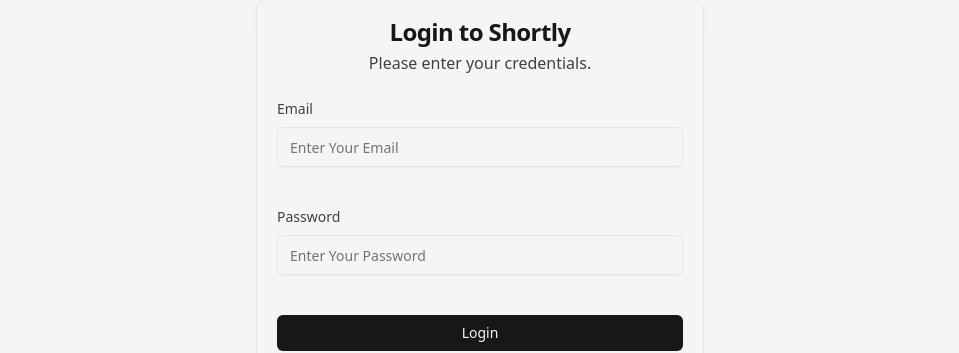
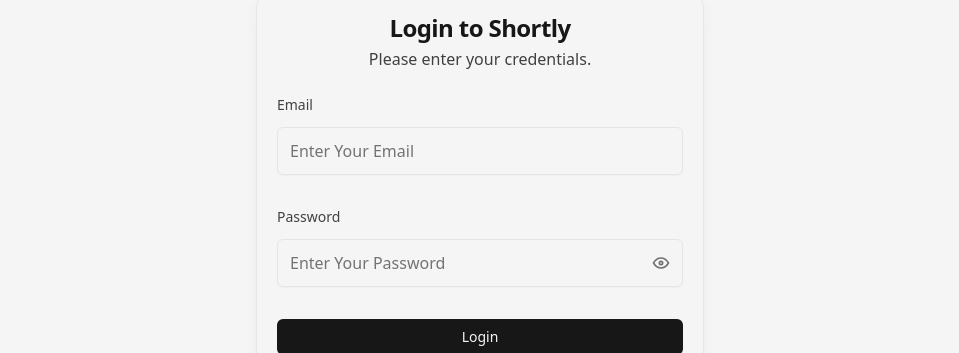
Before and after one commit to asius09/shortly, a Next.js app: page /login in a window 1280 px wide. Shown: the part 144-497 px from the top of the page, without its empty margins (160-1119 px from the left). Built offline with nearby package versions, Linux system fonts and the light colour scheme.

Commit message:
style: correct the input

```diff
--- a/src/components/ui/Input.tsx
+++ b/src/components/ui/Input.tsx
@@ -1,6 +1,7 @@
 "use client";
 import { cn } from "@/utils/cn";
-import { useRef, useEffect } from "react";
+import { useRef, useEffect, useState } from "react";
+import { IconEye, IconEyeOff } from "@tabler/icons-react";
 
 type InputBaseProps = {
   label?: string;
@@ -10,9 +11,10 @@
 };
 
 type InputProps =
-  | (React.InputHTMLAttributes<HTMLInputElement> &
+  | (Omit<React.InputHTMLAttributes<HTMLInputElement>, "type"> &
       InputBaseProps & {
         as?: "input";
+        type?: React.InputHTMLAttributes<HTMLInputElement>["type"];
         autoResize?: never;
       })
   | (React.TextareaHTMLAttributes<HTMLTextAreaElement> &
@@ -31,11 +33,20 @@
   ...props
 }: InputProps) => {
   const textareaRef = useRef<HTMLTextAreaElement>(null);
+  const [showPassword, setShowPassword] = useState(false);
 
-  // Extract value and placeholder from props
-  const { value, placeholder, ...restProps } = props as
-    | React.InputHTMLAttributes<HTMLInputElement>
-    | React.TextareaHTMLAttributes<HTMLTextAreaElement>;
+  // Extract value, placeholder, and type from props safely
+  let value: any, placeholder: any, type: any, restProps: any;
+  if (as === "textarea") {
+    ({ value, placeholder, ...restProps } =
+      props as React.TextareaHTMLAttributes<HTMLTextAreaElement>);
+    type = undefined;
+  } else {
+    ({ value, placeholder, type, ...restProps } = props as Omit<
+      React.InputHTMLAttributes<HTMLInputElement>,
+      "type"
+    > & { type?: React.InputHTMLAttributes<HTMLInputElement>["type"] });
+  }
 
   useEffect(() => {
     if (as === "textarea" && autoResize && textareaRef.current) {
@@ -62,10 +73,12 @@
     className,
   );
 
-  const errorHeight = "h-4";
+  const errorHeight = "h-2";
 
   return (
-    <div className={cn("flex w-full flex-col gap-1", containerClassName)}>
+    <div
+      className={cn("flex w-full flex-col gap-1 sm:gap-2", containerClassName)}
+    >
       {label && (
         <label className="mb-1 text-sm font-medium text-neutral-700 dark:text-neutral-300">
           {label}
@@ -77,22 +90,50 @@
           className={cn(
             sharedClassName,
             "max-h-60 min-h-[40px] resize-none overflow-y-auto",
+            "sm:text-base",
           )}
           rows={1}
           value={value}
           placeholder={placeholder}
           {...(restProps as React.TextareaHTMLAttributes<HTMLTextAreaElement>)}
         />
+      ) : type === "password" ? (
+        <div className="relative w-full">
+          <input
+            className={cn(sharedClassName, "h-10 pr-10 sm:h-12 sm:text-base")}
+            value={value}
+            placeholder={placeholder}
+            type={showPassword ? "text" : "password"}
+            {...(restProps as React.InputHTMLAttributes<HTMLInputElement>)}
+          />
+          <button
+            type="button"
+            tabIndex={-1}
+            aria-label={showPassword ? "Hide password" : "Show password"}
+            className={cn(
+              "absolute top-1/2 right-2 -translate-y-1/2 rounded p-1 focus:ring-2 focus:ring-neutral-300 focus:outline-none dark:focus:ring-neutral-700",
+              "text-neutral-500 hover:text-neutral-700 dark:text-neutral-400 dark:hover:text-neutral-200",
+            )}
+            onClick={() => setShowPassword((v) => !v)}
+          >
+            {showPassword ? (
+              <IconEyeOff size={20} aria-hidden="true" />
+            ) : (
+              <IconEye size={20} aria-hidden="true" />
+            )}
+          </button>
+        </div>
       ) : (
         <input
-          className={cn(sharedClassName, "h-10")}
+          className={cn(sharedClassName, "h-10 sm:h-12 sm:text-base")}
           value={value}
           placeholder={placeholder}
+          type={type}
           {...(restProps as React.InputHTMLAttributes<HTMLInputElement>)}
         />
       )}
       <div
-        className={cn("mt-1 text-xs text-red-500 transition-all", errorHeight)}
+        className={cn("text-xs text-red-500 transition-all", errorHeight)}
         aria-live="polite"
       >
         {error ? error : null}
```
